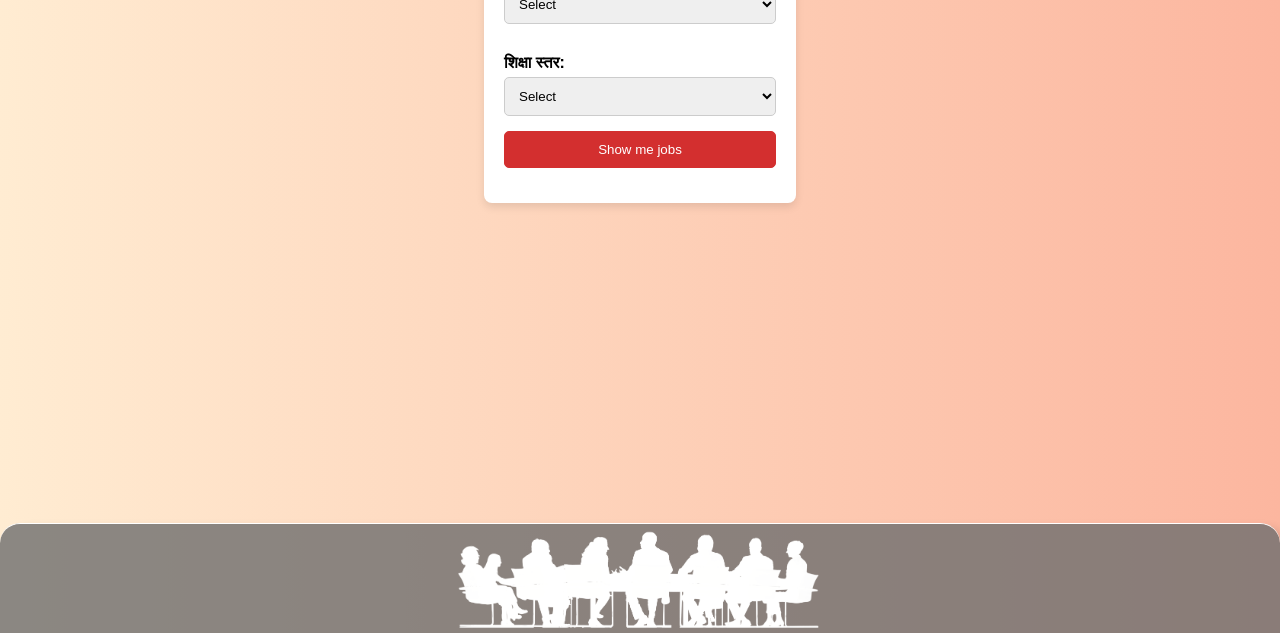
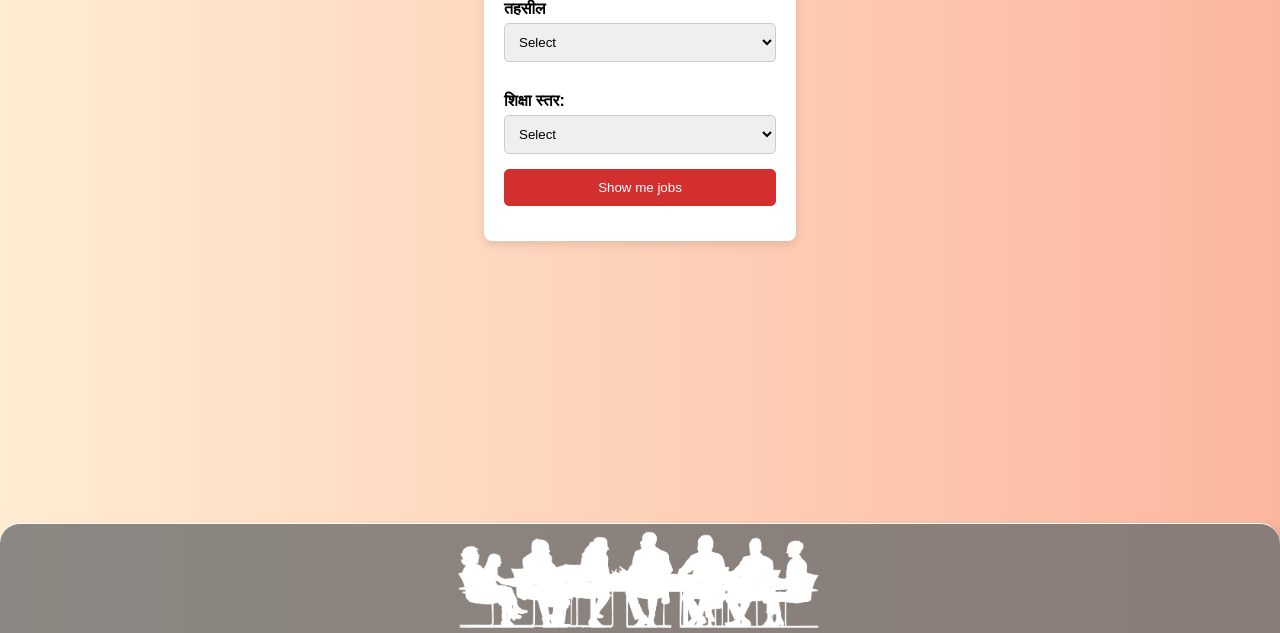
Before and after one commit to Shivamsariyam/local-job-project-, a plain HTML site: page index.html in a window 1280 px wide. Shown: the part 167-800 px from the top of the page. Drawn offline with Linux system fonts and the light colour scheme.

Commit message:
update index.html

```diff
--- a/index.html
+++ b/index.html
@@ -28,6 +28,7 @@
       <div class="form-container">
         <h1>नौकरी ढूंढें </h1>
         <form id="jobSearchForm">
+          <label for="district"> तहसील </label>
           <select name="districts" id="district">
             <option value="select" selected disabled> Select </option>
             <option value="dewas">Dewas</option>
```
